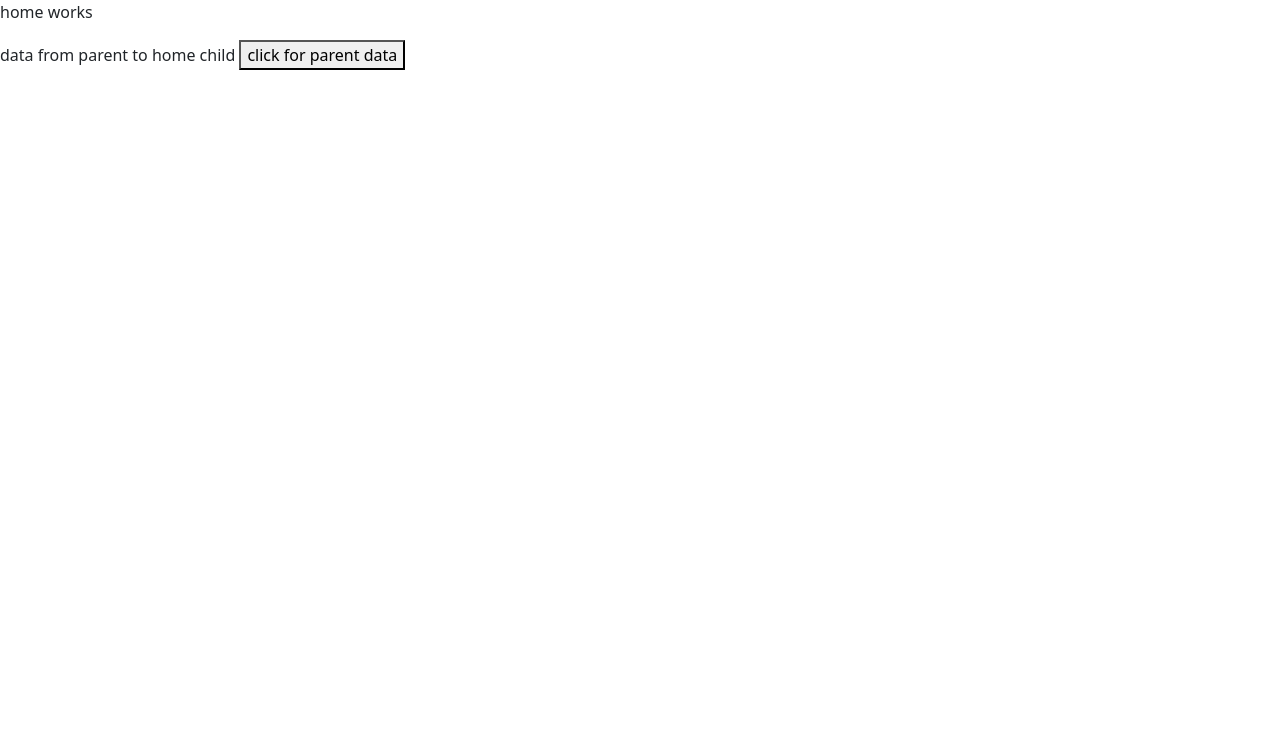
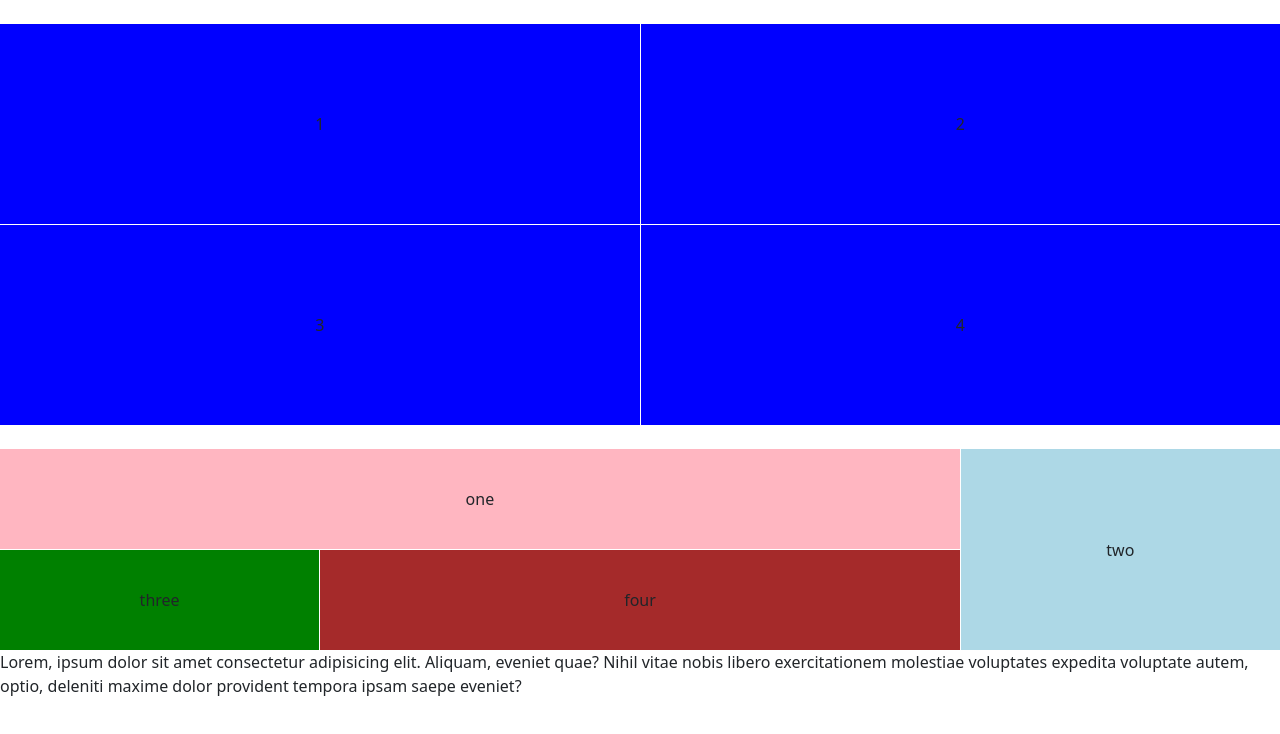
Before and after one commit to swetha-ap/angularapp1, an Angular app: page /about in a window 1280 px wide. Shown: the top 734 px of the page. Built offline with nearby package versions, Linux system fonts and the light colour scheme.

Commit message:
materials

```diff
--- a/package.json
+++ b/package.json
@@ -22,6 +22,7 @@
     "@angular/compiler-cli": "^14.2.0",
     "@angular/core": "^14.2.0",
     "@angular/forms": "^14.2.0",
+    "@angular/material": "^7.3.7",
     "@angular/platform-browser": "^14.2.0",
     "@angular/platform-browser-dynamic": "^14.2.0",
     "@angular/router": "^14.2.0",
--- /dev/null
+++ b/src/app/angularmaterial/angularmaterial.module.ts
@@ -0,0 +1,26 @@
+import { NgModule } from '@angular/core';
+import { CommonModule } from '@angular/common';
+import {MatButtonModule} from '@angular/material/button';
+import {MatCardModule} from '@angular/material/card';
+import {MatFormFieldModule} from '@angular/material/form-field';
+import {MatGridListModule} from '@angular/material/grid-list';
+import {MatInputModule} from '@angular/material/input';
+
+const materialcomponent=[
+  MatButtonModule,
+  MatCardModule,
+  MatFormFieldModule,
+  MatGridListModule,
+  MatInputModule
+]
+
+
+@NgModule({
+  declarations: [],
+  imports: [
+    CommonModule,
+    materialcomponent
+  ],
+  exports:[materialcomponent]
+})
+export class AngularmaterialModule { }
--- a/src/app/app-routing.module.ts
+++ b/src/app/app-routing.module.ts
@@ -8,6 +8,7 @@ import { PagenotfoundComponent } from './pagenotfound/pagenotfound.component';
 import { LoginComponent } from './login/login.component';
 import { SignupComponent } from './signup/signup.component';
 import { ReactiveformComponent } from './reactiveform/reactiveform.component';
+import { LoguserComponent } from './loguser/loguser.component';
 
 const routes: Routes = [
   { path:'home',component:HomeComponent,canActivate:[LoginguardGuard] },
@@ -19,7 +20,9 @@ const routes: Routes = [
   { path:'rf',component:ReactiveformComponent},
   { path: 'a', loadChildren: () => import('./module-a/module-a.module').then(m => m.ModuleAModule) },
   { path: 'b', loadChildren: () => import('./module-b/module-b.module').then(m => m.ModuleBModule) },
+  { path:'log', component:LoguserComponent},
   { path:'**',component:PagenotfoundComponent} //wildcard route only set at the end of other routes
+
 ];
 
 @NgModule({
--- a/src/app/app.component.css
+++ b/src/app/app.component.css
@@ -21,3 +21,20 @@ color:red;
 .c2 p{
     color:blue;
 }
+
+
+/* angular materials */
+/* cards */
+.example-card {
+    max-width: 400px;
+  }
+
+  .example-header-image {
+    background-image: url('https://material.angular.io/assets/img/examples/shiba1.jpg');
+    background-size: cover;
+  }
+
+  /* grid  */
+  mat-grid-tile{
+    background-color: blue;
+  }
--- a/src/app/app.component.html
+++ b/src/app/app.component.html
@@ -124,6 +124,55 @@
   </div>
 
   <button type="submit" [routerLink]="'a'">modA</button> -->
-
+<!--
   <home [datafromparent]="childname" (event)="data_parent($event)"></home>
   {{mesg}}
+  <br><br>
+   angular materials -->
+  <!-- <button mat-button color="primary">Primary</button>
+  <button mat-button disabled>Disabled</button>
+  <button mat-raised-button color="accent">Accent</button>
+  <br>
+   card -->
+
+  <!-- <mat-card class="example-card">
+    <mat-card-header>
+      <div mat-card-avatar class="example-header-image"></div>
+      <mat-card-title>Shiba Inu</mat-card-title>
+      <mat-card-subtitle>Dog Breed</mat-card-subtitle>
+    </mat-card-header>
+    <img mat-card-image src="https://material.angular.io/assets/img/examples/shiba2.jpg" alt="Photo of a Shiba Inu">
+    <mat-card-content>
+      <p>
+        The Shiba Inu is the smallest of the six original and distinct spitz breeds of dog from Japan.
+        A small, agile dog that copes very well with mountainous terrain, the Shiba Inu was originally
+        bred for hunting.
+      </p>
+    </mat-card-content>
+    <mat-card-actions>
+      <button mat-button>LIKE</button>
+      <button mat-button>SHARE</button>
+    </mat-card-actions>
+  </mat-card>  -->
+
+  <br>
+  <!-- grids -->
+  <mat-grid-list [cols]="2" rowHeight="200px">
+    <mat-grid-tile>1</mat-grid-tile>
+    <mat-grid-tile>2</mat-grid-tile>
+    <mat-grid-tile>3</mat-grid-tile>
+    <mat-grid-tile>4</mat-grid-tile>
+  </mat-grid-list>
+
+  <br>
+  <mat-grid-list [cols]="4" rowHeight="100px">
+    <mat-grid-tile
+        *ngFor="let tile of tiles"
+        [colspan]="tile.cols"
+        [rowspan]="tile.rows"
+        [style.background]="tile.color">
+      {{tile.text}}
+    </mat-grid-tile>
+  </mat-grid-list>
+
+  <router-outlet></router-outlet>
--- a/src/app/app.component.ts
+++ b/src/app/app.component.ts
@@ -1,4 +1,12 @@
 import { Component } from '@angular/core';
+
+// grid tile
+export interface tile{
+  color:string,
+  rows:number,
+  cols:number,
+  text:string
+}
 
 @Component({
   selector: 'common',
@@ -7,6 +15,8 @@ import { Component } from '@angular/core';
   // <p>how are you</p>`,
   styleUrls: ['./app.component.css']
 })
+
+
 export class AppComponent {
   title = 'app1';
           //ngFor EGS
@@ -71,4 +81,12 @@ data_parent(event:any){
   // alert(event);
   this.mesg=event;
 }
+
+// grid tiles
+tiles:tile[]=[
+  {text:'one',rows:1,cols:3,color:'lightpink'},
+  {text:'two',rows:2,cols:1,color:'lightblue'},
+  {text:'three',rows:1,cols:1,color:'green'},
+  {text:'four',rows:1,cols:2,color:'brown'},
+];
 }
--- /dev/null
+++ b/src/app/loguser/loguser.component.css
@@ -0,0 +1,3 @@
+.login{
+    max-width: 400px;
+}
--- /dev/null
+++ b/src/app/loguser/loguser.component.html
@@ -0,0 +1,29 @@
+<mat-card class="login">
+    <mat-card-header>
+      <div mat-card-avatar class=""></div>
+      <mat-card-title>login</mat-card-title>
+      <mat-card-subtitle></mat-card-subtitle>
+    </mat-card-header>
+    <!-- <img mat-card-image src="https://material.angular.io/assets/img/examples/shiba2.jpg" alt="Photo of a Shiba Inu"> -->
+    <mat-card-content>
+      <form action="" class="example-form">
+        <!-- username -->
+        <mat-form-field appearance="fill">
+            <mat-label>Enter your username</mat-label>
+            <input matInput placeholder="username" type="text" >
+            <!-- <mat-error *ngIf="email.invalid">{{getErrorMessage()}}</mat-error> -->
+          </mat-form-field>
+          <br>
+          <!-- password -->
+          <mat-form-field appearance="fill">
+            <mat-label>Enter your password</mat-label>
+            <input matInput placeholder="password" type="password" >
+            <!-- <mat-error *ngIf="email.invalid">{{getErrorMessage()}}</mat-error> -->
+          </mat-form-field>
+      </form>
+    </mat-card-content>
+    <mat-card-actions>
+      <button mat-button color="primary" (click)="log()">Login</button>
+      <button mat-button color="warn">cancel</button>
+    </mat-card-actions>
+  </mat-card>
--- /dev/null
+++ b/src/app/loguser/loguser.component.ts
@@ -0,0 +1,25 @@
+import { Component, OnInit } from '@angular/core';
+import { Router } from '@angular/router';
+
+@Component({
+  selector: 'app-loguser',
+  templateUrl: './loguser.component.html',
+  styleUrls: ['./loguser.component.css']
+})
+export class LoguserComponent implements OnInit {
+
+  constructor(private router:Router) { }
+  ngOnInit(): void {
+  }
+  uname="swetha";
+  upswd="swe123";
+  log(){
+    if(this.uname=="swetha" && this.upswd=="swe123"){
+      localStorage.setItem('SessionUser','1234'); //set token
+      this.router.navigateByUrl('/home'); //this specifies the route to be directed
+    }
+    else{
+      alert('not logged');
+    }
+    }
+  }
--- a/src/styles.css
+++ b/src/styles.css
@@ -1,2 +1,3 @@
 /* You can add global styles to this file, and also import other style files */
-@import "~bootstrap/dist/css/bootstrap.min.css"
+@import "~bootstrap/dist/css/bootstrap.min.css";
+@import "../node_modules/@angular/material/prebuilt-themes/deeppurple-amber.css";
```
Also changed, not shown: src/app/app.module.ts (+5 -2 lines), 2 other files (tests, documents, lock files or other folders).
